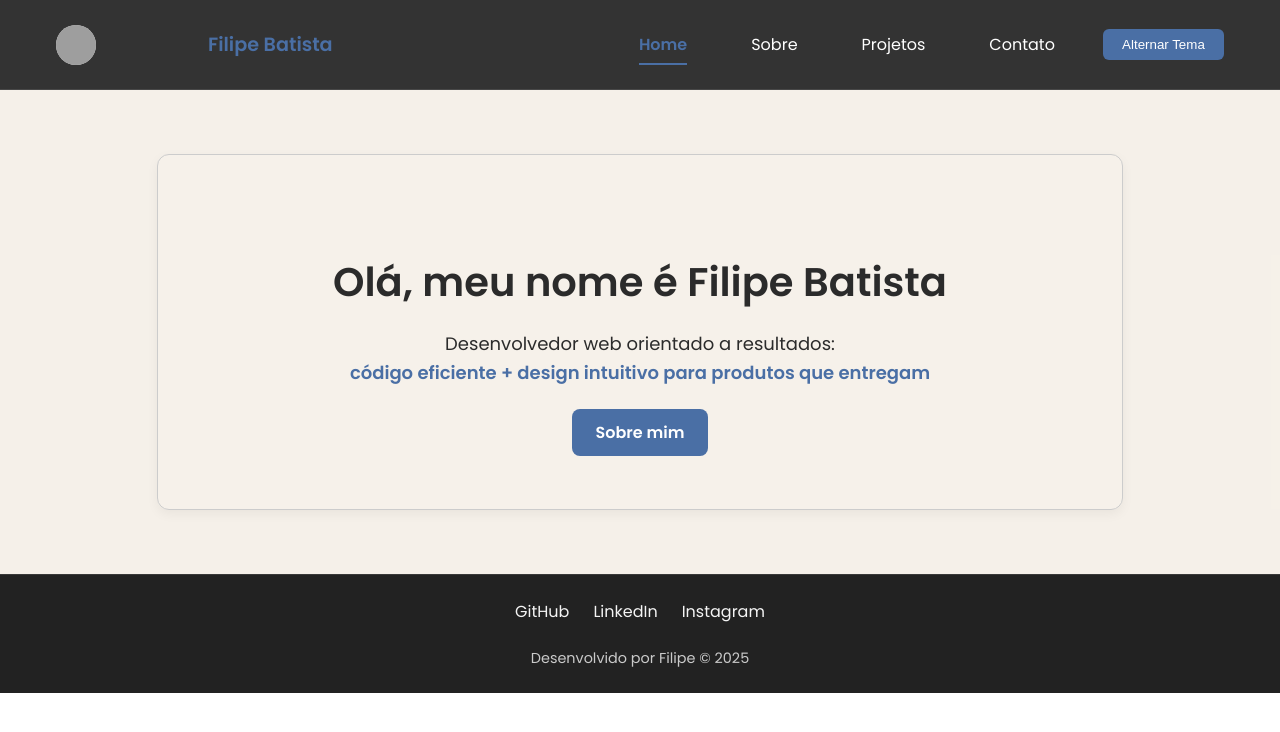
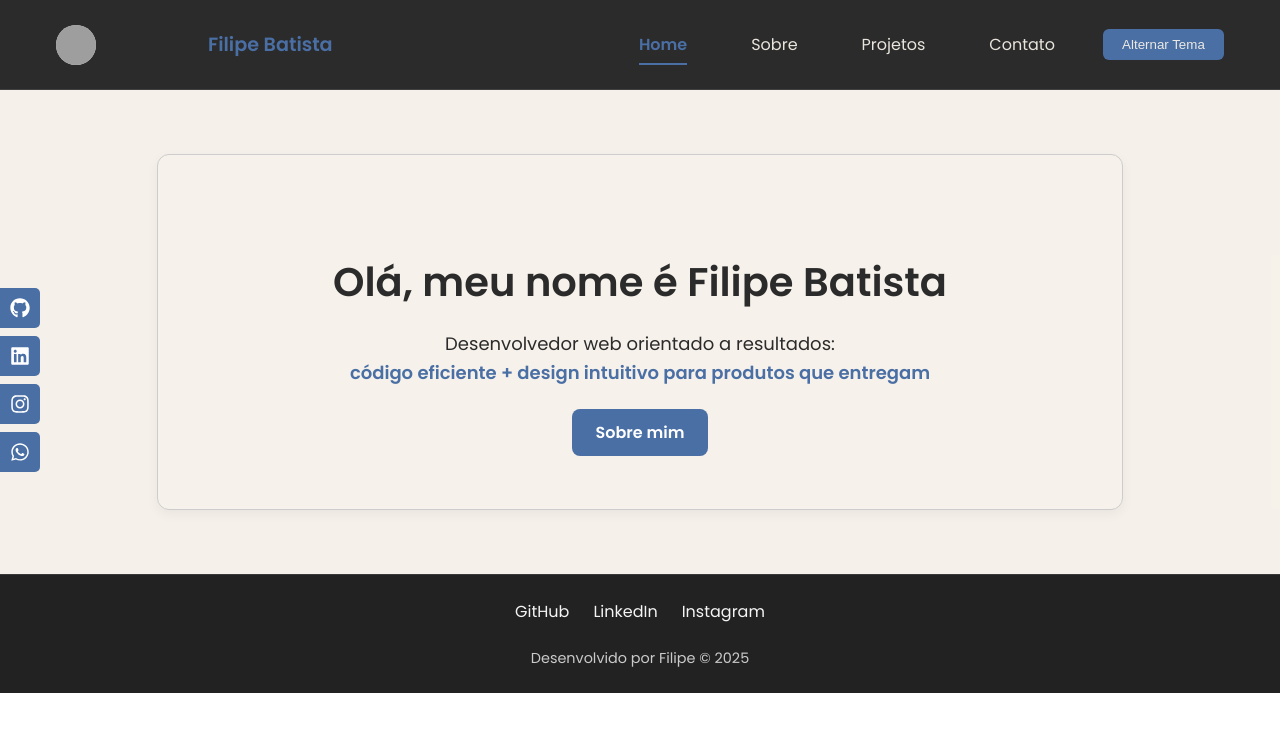
Before and after one commit to FilipeBPDev/portfolio, a React (Vite) app: page / in a window 1280 px wide. Shown: the top 732 px of the page. Built offline with nearby package versions, Linux system fonts and the light colour scheme; grey boxes are pictures that could not be loaded.

Commit message:
SocialSidebar

```diff
--- a/package.json
+++ b/package.json
@@ -12,6 +12,7 @@
   "dependencies": {
     "react": "^19.1.0",
     "react-dom": "^19.1.0",
+    "react-icons": "^5.5.0",
     "react-router-dom": "^7.6.2"
   },
   "devDependencies": {
--- a/src/App.jsx
+++ b/src/App.jsx
@@ -1,6 +1,7 @@
 // src/App.jsx
 import { BrowserRouter as Router, Routes, Route } from 'react-router-dom'
 import Navbar from './components/Navbar/Navbar'
+import SocialSidebar from './components/SocialSidebar/SocialSidebar'
 import Footer from './components/Footer/Footer.jsx'
 import Home from './pages/Home/Home.jsx'
 import About from './pages/About/About'
@@ -11,6 +12,7 @@ function App() {
   return (
     <>
       <Navbar />
+      <SocialSidebar/>
       <Routes>
         <Route path="/" element={<Home />} />
         <Route path="/sobre" element={<About />} />
--- a/src/components/Navbar/Navbar.module.css
+++ b/src/components/Navbar/Navbar.module.css
@@ -110,13 +110,13 @@
 
 /* Definições de tema */
 [data-theme='dark'] {
-  --navbar-bg: #ffffff;
+  --navbar-bg: #f5f0e8f0;
   --navbar-border: rgba(0, 0, 0, 0.1);
-  --navbar-text: #333333;
+  --navbar-text: #2b2b2b;
 }
 
 [data-theme='light'] {
-  --navbar-bg: #333333;
+  --navbar-bg: #2b2b2b;
   --navbar-border: rgba(255, 255, 255, 0.1);
-  --navbar-text: #ffffff;
+  --navbar-text: #f5f0e8f0;
 }
--- /dev/null
+++ b/src/components/SocialSidebar/SocialSidebar.jsx
@@ -0,0 +1,32 @@
+// src/components/SocialSidebar/SocialSidebar.jsx
+import styles from './SocialSidebar.module.css';
+import { FaGithub, FaLinkedin, FaInstagram, FaWhatsapp } from 'react-icons/fa';
+
+export default function SocialSidebar() {
+return (
+<div className={styles.sidebar}>
+    <ul>
+        <li>
+            <a href="https://github.com/seuusuario" target="_blank" rel="noopener noreferrer">
+                <FaGithub />
+            </a>
+        </li>
+        <li>
+            <a href="https://linkedin.com/in/seuusuario" target="_blank" rel="noopener noreferrer">
+                <FaLinkedin />
+            </a>
+        </li>
+        <li>
+            <a href="https://instagram.com/seuusuario" target="_blank" rel="noopener noreferrer">
+                <FaInstagram />
+            </a>
+        </li>
+        <li>
+            <a href="https://instagram.com/seuusuario" target="_blank" rel="noopener noreferrer">
+                <FaWhatsapp />
+            </a>
+        </li>
+    </ul>
+</div>
+);
+}
--- /dev/null
+++ b/src/components/SocialSidebar/SocialSidebar.module.css
@@ -0,0 +1,41 @@
+/* src/components/SocialSidebar/SocialSidebar.module.css */
+
+.sidebar {
+  position: fixed;
+  top: 35%;
+  left: 0;
+  z-index: 1000;
+
+}
+
+.sidebar ul {
+  list-style: none;
+  padding: 0;
+  margin: 0;
+}
+
+.sidebar li {
+  margin: 0.5rem 0;
+}
+
+.sidebar a {
+  display: flex;
+  align-items: center;
+  justify-content: center;
+  background-color: var(--color-primary);
+  color: white;
+  width: 40px;
+  height: 40px;
+  border-radius: 0 5px 5px 0;
+  transition: background-color 0.3s, transform 0.3s;
+}
+
+.sidebar a:hover {
+  background-color: var(--color-accent);
+  transform: translateX(5px);
+}
+
+.sidebar svg {
+  width: 20px;
+  height: 20px;
+}
--- a/src/styles/variables.css
+++ b/src/styles/variables.css
@@ -11,7 +11,7 @@
 
 [data-theme='dark'] {
   --color-bg: #2b2b2b;
-  --color-text: #f7f9fc;
+  --color-text: #f5f0e8f0;
   --color-primary: #4a7c59;
   --color-accent: #6E5847;;
 }
```
Also changed, not shown: 1 other file (tests, documents, lock files or other folders).
